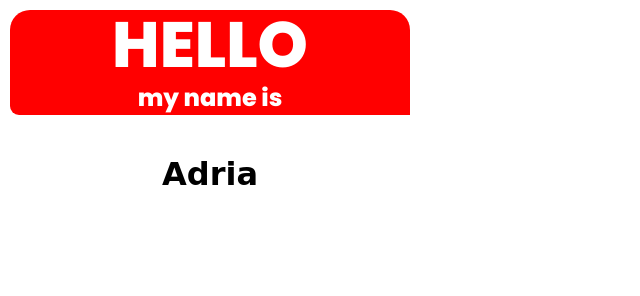
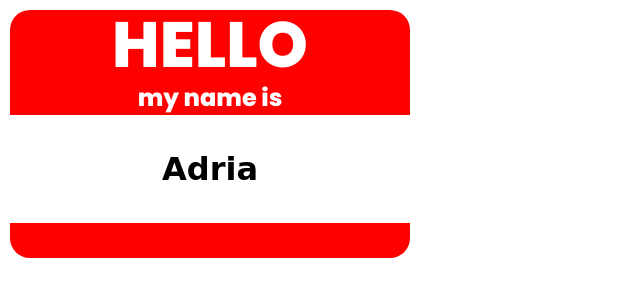
Before and after one commit to adriaivanitsky/nametag-, a plain HTML site: page index.html in a window 1280 px wide. Shown: the whole page, without its empty margins (0-640 px from the left). Drawn offline with Linux system fonts and the light colour scheme.

Commit message:
completed bottom of nametag

```diff
--- a/style.css
+++ b/style.css
@@ -17,7 +17,7 @@ header {
     font-family: poppins, sans-serif;
     margin-top: 10px;
     margin-left: 10px;
-    border-radius: 20px 20px 0px 9px;
+    border-radius: 20px 20px 0px 0px;
 }
 
 h1 {
@@ -42,7 +42,15 @@ main {
     font-size: 2rem;
     font-family: cursive;
     font-weight: bold;
-    padding-top: 40px;
-    padding-bottom: 40px;
+    padding-top: 35px;
+    padding-bottom: 35px;
     text-align: center;
 }
+
+footer {
+    height: 35px;
+    background-color: red;
+    width: 400px;
+    margin-left: 10px;
+    border-radius: 0px 0px 20px 20px;
+}
```
